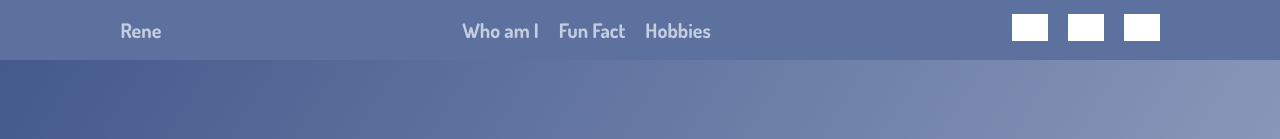
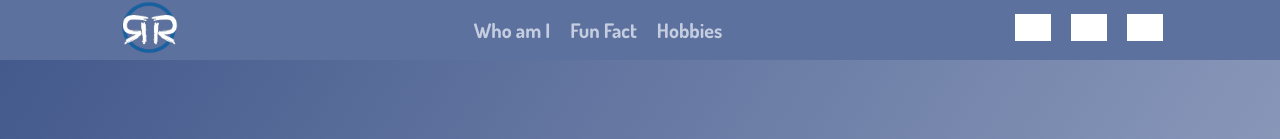
Before and after one commit to rene415/aboutme, a plain HTML site: page index.html in a window 1280 px wide. Shown: the top 139 px of the page. Drawn offline with Linux system fonts and the light colour scheme; grey boxes are pictures that could not be loaded.

Commit message:
added my logo

```diff
--- a/index.html
+++ b/index.html
@@ -3,6 +3,7 @@
 <head>
     <meta charset="UTF-8">
     <title>About Me</title>
+    <link rel="icon" href="content/reneLogoWIco.ico">
     <link rel="stylesheet" href="style.css">
     <link href="https://fonts.googleapis.com/css2?family=Dosis:wght@300;400;700&display=swap" rel="stylesheet">
 </head>
@@ -10,7 +11,7 @@
     <!-- navbar -->
 
     <nav class="navbar">
-        <div class="webLogo">Rene</div>
+        <div class="webLogo"><img class="reneLogo" src="content/reneLogoW.png" alt="Rene"></div>
         <div class="nav-items">
             <ul>
                 <li><a href="#">Who am I</a></li>
--- a/style.css
+++ b/style.css
@@ -53,7 +53,9 @@ ul li{
     display: flex;
     padding-left: 1em;
 }
-
+.reneLogo{
+    width: 3.2em;
+}
 .logo{
     width: 1.8em;
     filter: brightness(0) invert(1);
```
Also changed, not shown: content/reneLogo.PNG (added), content/reneLogoIco.ico (added), content/reneLogoW.PNG (added), content/reneLogoWIco.ico (added).
